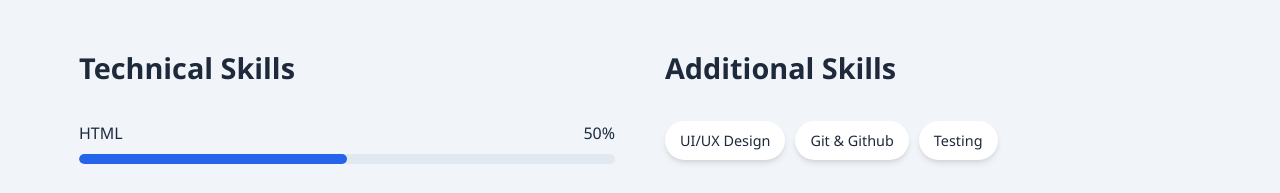
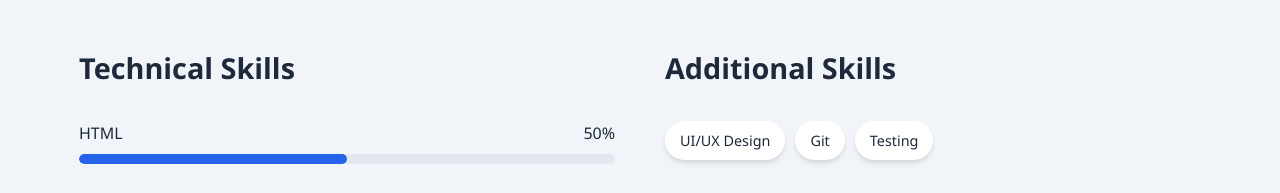
Before and after one commit to Jadeni77/XiaobinMei, a React (Vite) app: page / in a window 1280 px wide. Shown: the part 3420-3613 px from the top of the page. Built offline with nearby package versions, Linux system fonts and the light colour scheme.

Commit message:
Change Git&Github to Git

```diff
--- a/src/components/Skills.jsx
+++ b/src/components/Skills.jsx
@@ -23,7 +23,7 @@ function Skills() {
   { name: "DrRacket", icon: RacketIcon}
 ];
 
-  const otherSkills = ["UI/UX Design", "Git & Github", "Testing"];
+  const otherSkills = ["UI/UX Design", "Git", "Testing"];
 
   return (
     <section id="skills" className="skills">
```
